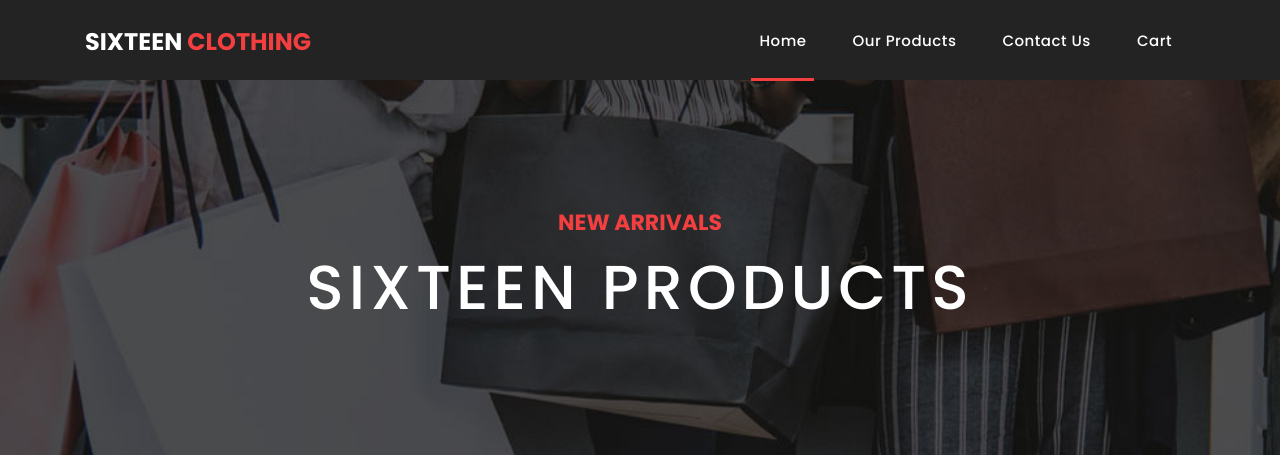
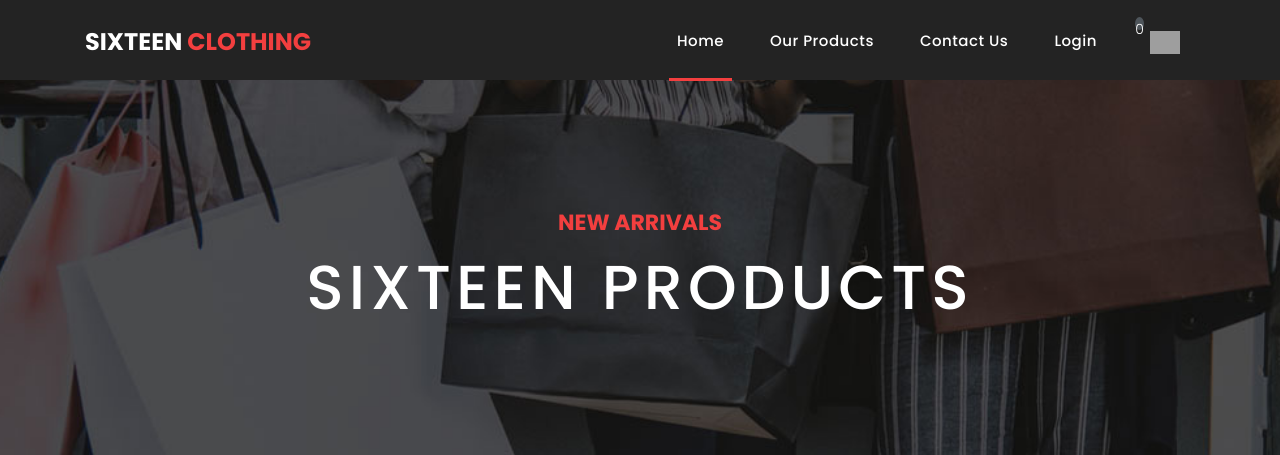
Before and after one commit to HoagSon/IE221, a Django app: page /Product/ in a window 1280 px wide. Shown: the top 455 px of the page. Run offline with Django 3.2, Linux system fonts and the light colour scheme; data comes from the database, SQL or seed files in the repository; some libraries are stand-ins or nearby versions; grey boxes are pictures that could not be loaded.

Commit message:
add image cart

```diff
--- a/Template/Homepage/navbar.html
+++ b/Template/Homepage/navbar.html
@@ -1,14 +1,14 @@
- <header class="">
+<header class="">
       <nav class="navbar navbar-expand-lg">
         <div class="container">
-          <a class="navbar-brand" href="/"><h2>Sixteen <em>Clothing</em></h2></a>
+          <a class="navbar-brand" href=""><h2>Sixteen <em>Clothing</em></h2></a>
           <button class="navbar-toggler" type="button" data-toggle="collapse" data-target="#navbarResponsive" aria-controls="navbarResponsive" aria-expanded="false" aria-label="Toggle navigation">
             <span class="navbar-toggler-icon"></span>
           </button>
           <div class="collapse navbar-collapse" id="navbarResponsive">
             <ul class="navbar-nav ml-auto">
               <li class="nav-item active">
-                <a class="nav-link" href="/">Home
+                <a class="nav-link" href="">Home
                   <span class="sr-only">(current)</span>
                 </a>
               </li>
@@ -19,7 +19,13 @@
                 <a class="nav-link" href="/ContactUs">Contact Us</a>
               </li>
               <li class="nav-item">
-                <a class="nav-link" href="/Cart">Cart</a>
+                <a class="nav-link" href="/Login">Login</a>
+              </li>
+              <li class="nav-item" >
+                <p  id="cart-total" style="display: block;text-align: center;color:#fff;background-color: #4e555b;width: 9px;height: 13px;border-radius: 50%;font-size: 14px;">0</p>
+                <a href="#" >
+    		      <img id="cart-icon" style="width:30px;display: inline-block;margin-left: 15px;" src="https://stepswithcode.s3-us-west-2.amazonaws.com/m1-prt4/6+cart.png">
+    	        </a>
               </li>
             </ul>
           </div>
```
Also changed, not shown: Static/homepage/assets/images/cart.png (added).
